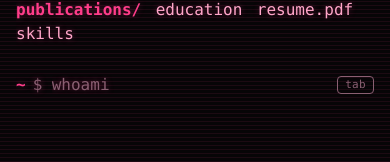
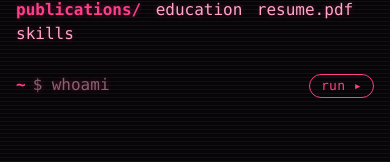
Before and after one commit to jenduo/jenduo.github.io, a React (Vite) app: page / in a window 390 px wide. Shown: the part 295-457 px from the top of the page. Built offline with nearby package versions, Linux system fonts and the light colour scheme.

Commit message:
feat: mobile gets a tappable run button instead of a tab keycap

```diff
--- a/src/styles/terminal.css
+++ b/src/styles/terminal.css
@@ -402,6 +402,42 @@ body {
   opacity: 1;
 }
 
+/* Mobile substitute for the keycap: a real button, since there is no Tab key to
+   press. Hidden by default and swapped in below 680px. */
+.ghost-run {
+  display: none;
+}
+
+@media (max-width: 680px) {
+  .ghost-hint {
+    display: none;
+  }
+
+  .ghost-run {
+    position: relative;
+    display: inline-flex;
+    flex: 0 0 auto;
+    align-items: center;
+    margin-left: 1.6ch;
+    padding: 3px 11px 4px;
+    border: 1px solid var(--accent);
+    border-radius: 999px;
+    background: none;
+    color: var(--accent);
+    font: 13px var(--mono);
+    letter-spacing: 0.03em;
+    text-shadow: none;
+  }
+
+  /* Grows the tap area to the 44px guideline without making the row taller.
+     The button itself is 24px, so 10px each side gets there. */
+  .ghost-run::after {
+    content: '';
+    position: absolute;
+    inset: -10px -12px;
+  }
+}
+
 /* Keycap for the accept key. A <kbd> so it reads as a key press rather than as
    a stray word in the output. */
 .ghost-hint {
--- a/src/terminal/Terminal.tsx
+++ b/src/terminal/Terminal.tsx
@@ -138,7 +138,22 @@ export function Terminal() {
               aria-label="terminal input"
               autoFocus
             />
-            {ghost.shown ? <kbd className="ghost-hint">tab</kbd> : null}
+            {/* Touch keyboards have no Tab key, so mobile gets a tap target
+                instead of a keycap naming a key that does not exist. CSS shows
+                exactly one of these. */}
+            {ghost.shown ? (
+              <>
+                <kbd className="ghost-hint">tab</kbd>
+                <button
+                  type="button"
+                  className="ghost-run"
+                  onClick={() => run(ghost.full)}
+                  aria-label={`run ${ghost.full}`}
+                >
+                  run &#9656;
+                </button>
+              </>
+            ) : null}
           </div>
 
           <div ref={endRef} />
```
